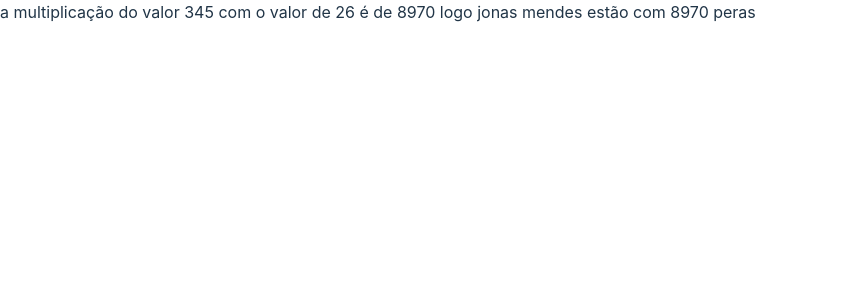
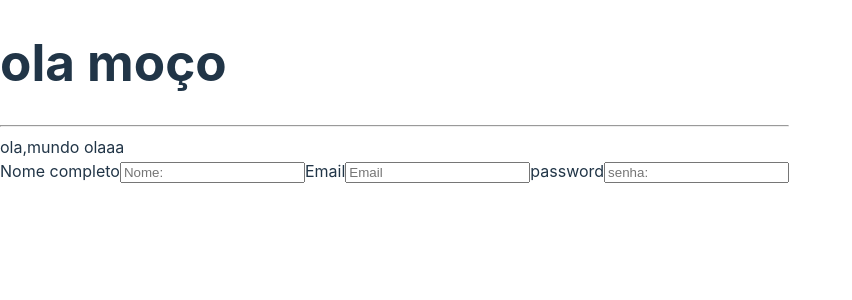
Before and after one commit to JonasSMendes/react.js, a React (Vite) app in the folder react-vitereact-vite/: page / in a window 1280 px wide. Shown: the top 300 px of the page, without its empty margins (0-852 px from the left). Built offline with nearby package versions, Linux system fonts and the light colour scheme.

Commit message:
criando formulário com react

```diff
--- a/react-vitereact-vite/src/App.tsx
+++ b/react-vitereact-vite/src/App.tsx
@@ -1,3 +1,4 @@
+/*
 const app = () => {
 
   let n1:number = 345
@@ -16,5 +17,31 @@ const app = () => {
     </div>
   )
 }
+*/
 
+import {Header} from './components/header'
+
+function Form(){
+  return (
+    <form >
+      <label htmlFor="">Nome completo</label>
+      <input type="text" required placeholder='Nome:' />
+      <label htmlFor="">Email</label>
+      <input type="email" name="" id="" required placeholder='Email' />
+      <label htmlFor="">password</label>
+      <input type="password" name="" id="" placeholder='senha:' required />
+    </form>
+  )
+}
+
+function app(){
+  return(
+    <div>
+      <Header/>
+      ola,mundo olaaa
+
+      <Form/>
+    </div>
+  )
+}
 export default app;
--- /dev/null
+++ b/react-vitereact-vite/src/components/header.tsx
@@ -0,0 +1,8 @@
+export const Header = ()=>{
+    return (
+      <header>
+        <h1>ola moço</h1>
+        <hr />
+      </header>
+    )
+  }
```
